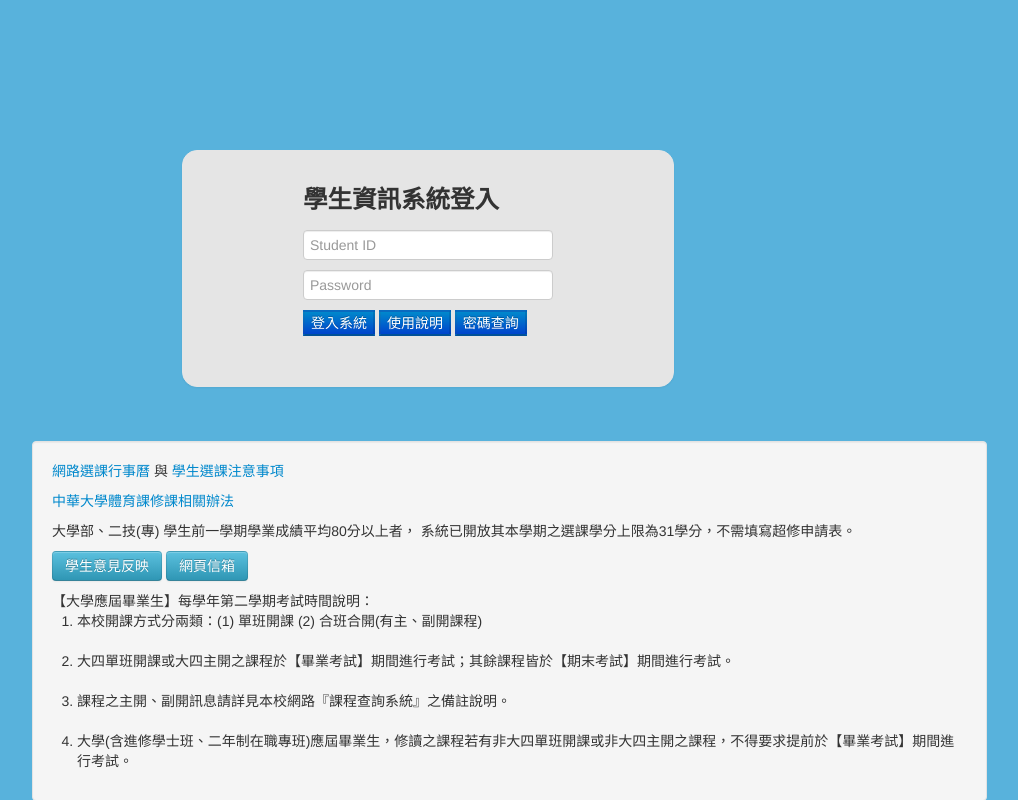
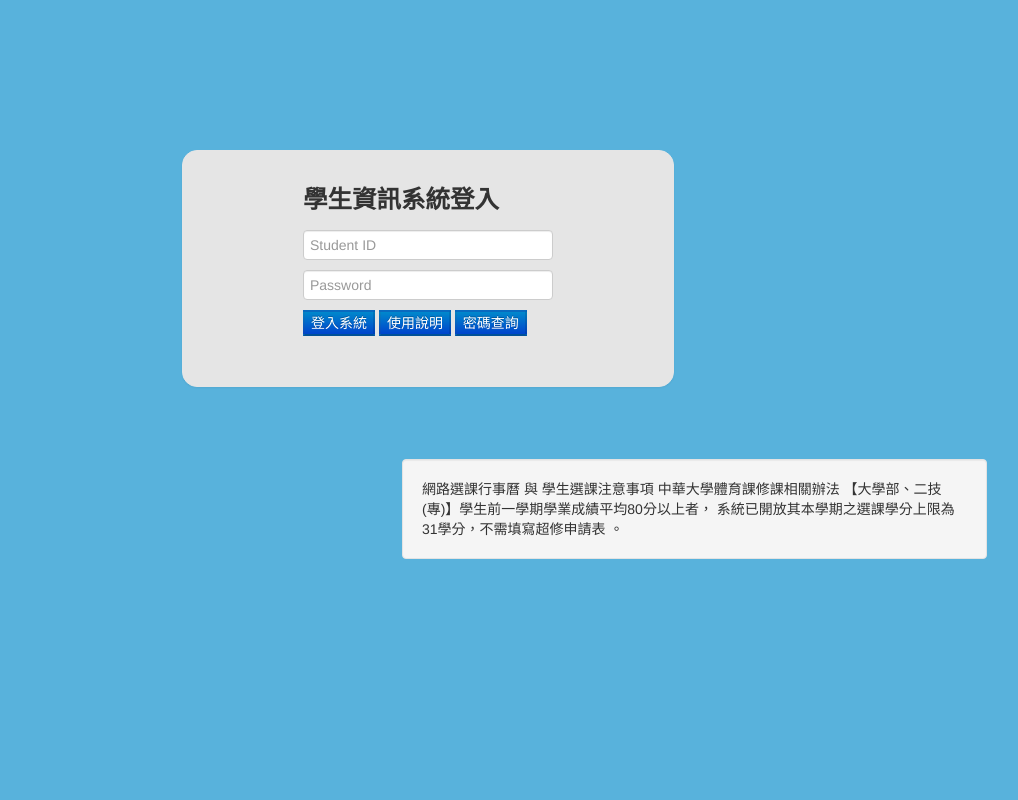
Before and after one commit to kiras0518/Student-System, a plain HTML site: page student.html in a window 1280 px wide. Shown: the whole page, without its empty margins (173-1191 px from the left). Drawn offline with Linux system fonts and the light colour scheme.

Commit message:
Revert "4/13更新 下方公告"
This reverts commit 5c55b01dde92f5ac935aa7782d7f20cc3d553e9c.

```diff
--- a/student.html
+++ b/student.html
@@ -25,9 +25,10 @@
     top: -10%;
 	}
 	.new{
-    padding: 1px 120px 10px;
+    padding: 19px 120px 10px;
     position: fixed;
-    top:55%;
+    top: 55%;
+
 
 	}
 	</style>
@@ -51,38 +52,13 @@
 				<button class="btn-primary" type="submit">密碼查詢</button>
 			</form>
 		</div>
-		<div class="span12">
+		<div class="span8">
 			<div class="new">
-				<div class="well">
-					<tr>
-					<a href="http://www.staff.chu.edu.tw/academicaffairs/course/course_select_calendar.htm" target="_blank" >
-					網路選課行事曆</a>
-					與
-					<a href="http://www.staff.chu.edu.tw/academicaffairs/course/course_document/regulation/course_select_attention.pdf" target="_blank" >
-					學生選課注意事項</a>
-					<p></p>
-					<a href="http://www.staff.chu.edu.tw/peoffice/regulation.asp" target="_blank" >
-					中華大學體育課修課相關辦法</a>
-					<p></p>
-					<p>大學部、二技(專) 學生前一學期學業成績平均80分以上者， 系統已開放其本學期之選課學分上限為31學分，不需填寫超修申請表。</p>
-					</tr>
-				<button class="btn btn-info" type="submit">學生意見反映</button>
-				<button class="btn btn-info" type="submit">網頁信箱</button>
-					<p></p>
-					<td>
-						【大學應屆畢業生】每學年第二學期考試時間說明：
-					<ol>
-						<li>本校開課方式分兩類：(1) 單班開課 (2) 合班合開(有主、副開課程)</li>
-						<br>
-						<li>大四單班開課或大四主開之課程於【畢業考試】期間進行考試；其餘課程皆於【期末考試】期間進行考試。</li>
-						<br>
-						<li>課程之主開、副開訊息請詳見本校網路『課程查詢系統』之備註說明。</li>
-						<br>
-						<li>大學(含進修學士班、二年制在職專班)應屆畢業生，修讀之課程若有非大四單班開課或非大四主開之課程，不得要求提前於【畢業考試】期間進行考試。</li>
-					</ol>
-					</td>
-
-				</div>
+			<div class="well">
+				網路選課行事曆 與 學生選課注意事項
+				中華大學體育課修課相關辦法
+				【大學部、二技(專)】學生前一學期學業成績平均80分以上者， 系統已開放其本學期之選課學分上限為31學分，不需填寫超修申請表 。
+			</div>
 			</div>
 		</div>
 	  </div>
```
